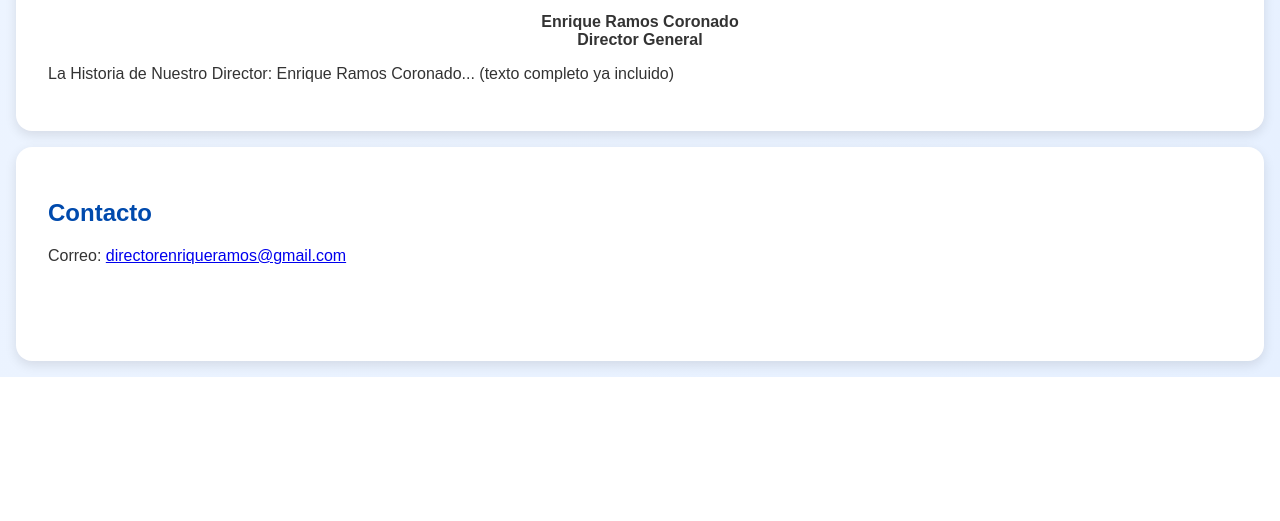
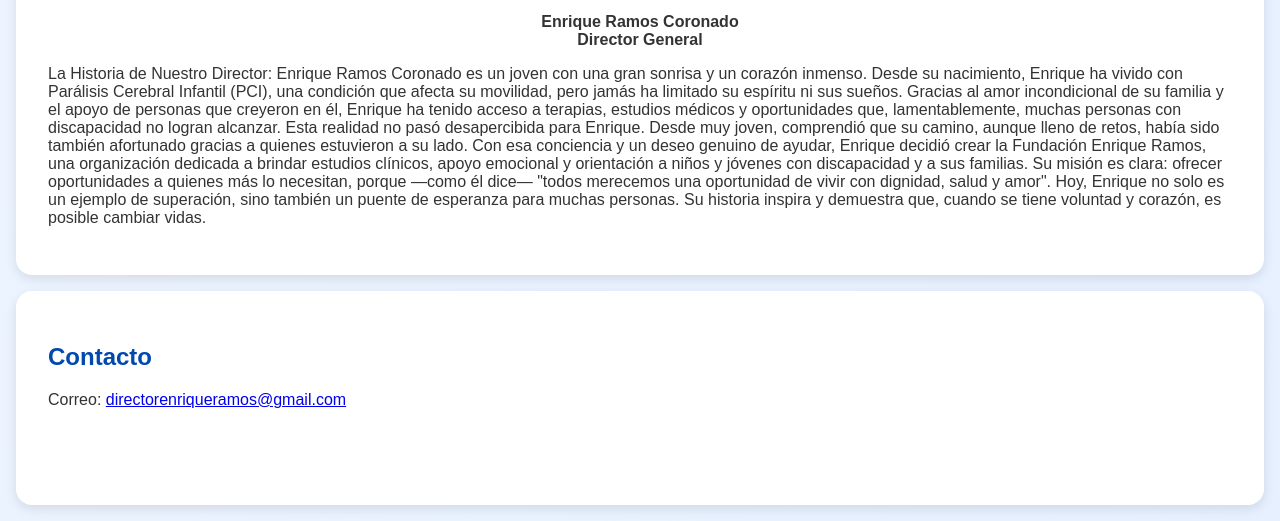
Before and after one commit to kikeramos2025/fundacion-enrique, a plain HTML site: page index.html in a window 1280 px wide. Shown: the part 4533-5054 px from the top of the page. Before the commit the page ends 4910 px from the top, so only its background shows below. Drawn offline with Linux system fonts and the light colour scheme.

Commit message:
Update index.html

```diff
--- a/index.html
+++ b/index.html
@@ -251,7 +251,14 @@
     <h2 style="text-align:center">Director General</h2>
     <img class="director-img" src="https://raw.githubusercontent.com/kikeramos2025/fundaci-n-enrique-v2/main/Director%20Enrique%20Ramos.jpg" alt="Enrique Ramos" />
     <p style="text-align:center; font-weight:bold">Enrique Ramos Coronado<br>Director General</p>
-    <p>La Historia de Nuestro Director: Enrique Ramos Coronado... (texto completo ya incluido)</p>
+    <p>La Historia de Nuestro Director: Enrique Ramos Coronado es un joven con una gran sonrisa y un corazón inmenso. Desde su nacimiento, Enrique ha vivido con Parálisis Cerebral Infantil (PCI), una condición que afecta su movilidad, pero jamás ha limitado su espíritu ni sus sueños.
+
+Gracias al amor incondicional de su familia y el apoyo de personas que creyeron en él, Enrique ha tenido acceso a terapias, estudios médicos y oportunidades que, lamentablemente, muchas personas con discapacidad no logran alcanzar. Esta realidad no pasó desapercibida para Enrique. Desde muy joven, comprendió que su camino, aunque lleno de retos, había sido también afortunado gracias a quienes estuvieron a su lado.
+
+Con esa conciencia y un deseo genuino de ayudar, Enrique decidió crear la Fundación Enrique Ramos, una organización dedicada a brindar estudios clínicos, apoyo emocional y orientación a niños y jóvenes con discapacidad y a sus familias. Su misión es clara: ofrecer oportunidades a quienes más lo necesitan, porque —como él dice— "todos merecemos una oportunidad de vivir con dignidad, salud y amor".
+
+Hoy, Enrique no solo es un ejemplo de superación, sino también un puente de esperanza para muchas personas. Su historia inspira y demuestra que, cuando se tiene voluntad y corazón, es posible cambiar vidas.
+</p>
   </section>
 
   <section class="contact-section">
```
